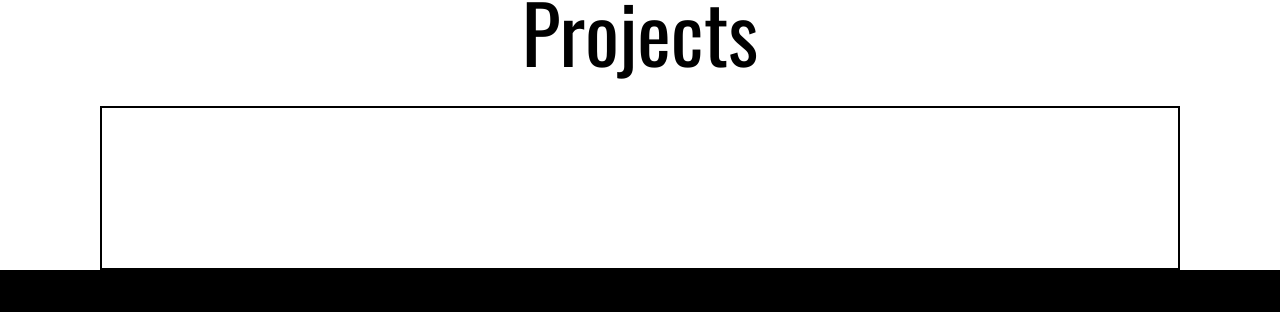
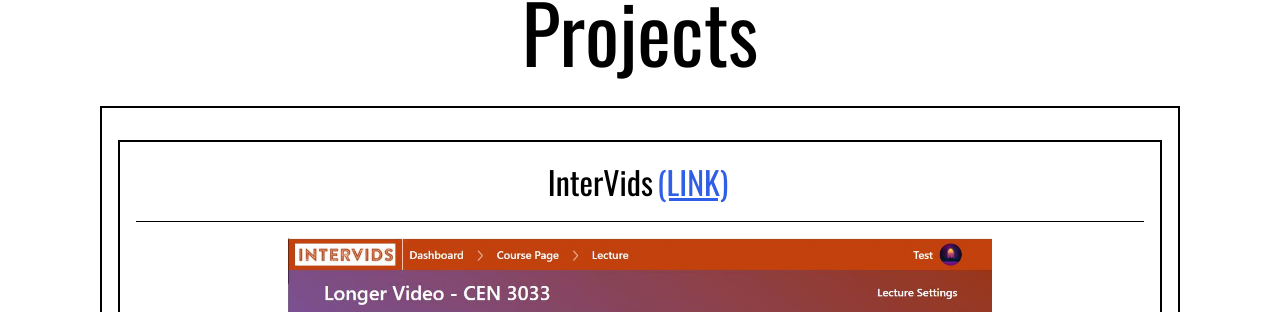
Before and after one commit to vtantonio20/myportfolio, a React (Create React App) app: page / in a window 1280 px wide. Shown: the part 3429-3741 px from the top of the page. Built offline with nearby package versions, Linux system fonts and the light colour scheme.

Commit message:
added a projects section

```diff
--- a/src/components/Experience/Experience.tsx
+++ b/src/components/Experience/Experience.tsx
@@ -11,7 +11,7 @@ export default function Experience() {
                     <div className="left-padding">
                         <label htmlFor="ES"><h5>Espire Services</h5></label>
                         <ul id="ES">
-                            <li>Incoming Front End Developer Internship</li>
+                            <li>Incoming Front End Developer Intern</li>
                             <li>June 2022 - August 2022</li>
                             <li>Vienna, VA</li>
                         </ul>
--- a/src/components/Footer/Footer.css
+++ b/src/components/Footer/Footer.css
@@ -4,6 +4,7 @@
     padding: 1rem;
     padding-bottom: 5rem;
     text-align: center;
+    margin-top: 5rem;
 }
 #Contact .content-box{
     border-right:0px;
--- a/src/components/Navbar/Navbar.css
+++ b/src/components/Navbar/Navbar.css
@@ -107,6 +107,7 @@ nav .right-container{
         height: 0.25rem;
         width: 100%;
         border-radius: 99px;
+        user-select: none;
     }
     nav .right-container .x{
         aspect-ratio: 1/1;
--- a/src/components/Projects/Projects.css
+++ b/src/components/Projects/Projects.css
@@ -0,0 +1,52 @@
+#Projects .content-box{ padding-top:1rem; padding-bottom:1rem}
+.projects{
+    display: flex;
+    flex-direction: column;
+}
+.projects article{
+    margin-inline: var(--page-margin);
+    border: 2px solid black;
+    padding:1rem;
+    margin:1rem;
+    text-align: center;
+
+}
+
+.projects article header{
+    border-bottom: 1px solid black;
+    padding-bottom: 1rem;
+    margin: 0;
+    font-weight: 400;
+    font-size: xx-large;
+}
+.projects article header a {
+    padding-inline:4px;
+    color:var(--text-blue);
+}
+.projects article footer{
+    border-top: 1px solid black;
+}
+.project-body{
+    display: inline-block;
+    padding-top:1rem; padding-bottom:1rem;
+}
+.project-body img{
+    width: 100%;
+    max-height: 32rem;
+}
+.projects footer ul {
+    margin: 0; padding:0;
+    display:flex;
+    justify-content: center;
+    list-style-type: none;
+}
+.projects footer ul li {
+    padding:1rem;
+}
+
+@media (max-width:800px){
+    .projects article{border:1px solid; border-left: none; border-right: none; padding:0px;}
+    .projects article header{border-bottom: none; }
+    .projects article footer{border-top: none; }
+
+}
--- a/src/components/Projects/Projects.tsx
+++ b/src/components/Projects/Projects.tsx
@@ -1,11 +1,29 @@
 import React from 'react'
 import './Projects.css'
 export default function Projects() {
+  const INTERVIDS = require('../../assets/images/InterVids.jpg')
   return (
     <section id='Projects'>
         <h1>Projects</h1>
         <div className="content-container">
-            <div className="content-box">
+            <div className={"content-box" + ' ' + 'projects'}>
+              <article>
+                <header>
+                  InterVids
+                  <a href="https://github.com/vtantonio20/InterVids" target='_blank' rel='noopener noreferrer'>(LINK)</a>
+                </header>
+                <div className="project-body">
+                  <img  src={INTERVIDS}></img>
+                </div>
+                <footer>
+                  <p>For my software engineering class, I helped to create a web platform focusing on classroom interactions. This platform was video focused, allowing teachers to upload lecture videos, and students to watch those lecture videos. A major feature I implemented for this application was the chat system.</p>
+                  <ul>
+                    <li>Angular</li>
+                    <li>Firebase</li>
+                    <li>Tailwind CSS</li>
+                  </ul>
+                </footer>
+              </article>
 
             </div>
         </div>
```
Also changed, not shown: src/assets/images/InterVids.jpg (added).
